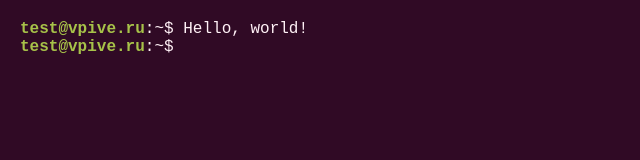
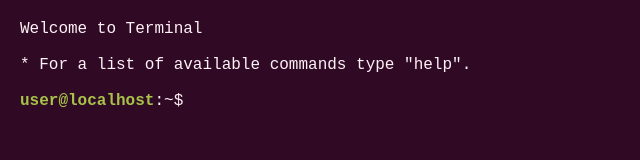
Before and after one commit to quassbottle/Terminal.Js, a plain HTML site: page index.html in a window 1280 px wide. Shown: the whole page, without its empty margins (0-640 px from the left). Drawn offline with Linux system fonts and the light colour scheme.

Commit message:
Hostname and username are now changeable. Adds welcome message.

```diff
--- a/index.html
+++ b/index.html
@@ -9,10 +9,9 @@
 <body>
     <div class="console">
         <div class="console__log">
-            <p><span class="username">test@vpive.ru</span>:~$ Hello, world!</p>
         </div>
         <div class="console__input">
-            <span class="username">test@vpive.ru</span>:~$&nbsp;<span contenteditable="true" class="type-input"></span>
+            <span class="username"></span>:~$&nbsp;<span contenteditable="true" class="type-input"></span>
         </div>
     </div>
     <script defer type="module" src="js/app.js"></script>
--- a/js/app.js
+++ b/js/app.js
@@ -6,11 +6,24 @@ const consoleLog = consoleContainer.querySelector(".console__log");
 const consoleTypeInput = consoleInput.querySelector(".type-input");
 
 function main() {
-    const console = new ConsoleHandler(consoleLog, consoleTypeInput);
+    const hostname = window.location.host;
+    const username = "user";
+
+    [...document.getElementsByClassName("username")].forEach(value => {
+       value.innerHTML = `${username}@${hostname}`;
+    });
+
+    const terminal = new ConsoleHandler(hostname, username, consoleLog, consoleTypeInput);
+
+    terminal.writeLine(`Welcome to Terminal
+
+    * For a list of available commands type "help".
+
+    `)
 
     window.addEventListener("keydown", (e) => {
         if (e.key === "Enter") {
-            const input = console.submit();
+            const input = terminal.submit();
             e.preventDefault();
         }
     })
--- a/js/console.js
+++ b/js/console.js
@@ -1,17 +1,23 @@
 export class ConsoleHandler {
     fastOutput;
+    hostname;
+    username;
+
     #consoleLog;
     #consoleInput;
     #consoleOutputHandler;
     #userInputLog;
     #commandHandler;
 
-    constructor(consoleLog, consoleInput) {
+    constructor(hostname, username, consoleLog, consoleInput) {
         this.#consoleOutputHandler = new ConsoleOutputHandler(consoleLog);
         this.#consoleInput = consoleInput;
         this.#consoleLog = consoleLog;
         this.#userInputLog = [];
         this.#commandHandler = new ConsoleCommandHandler(this);
+
+        this.hostname = hostname;
+        this.username = username;
 
         this.changeFastOutput(false);
     }
@@ -28,7 +34,7 @@ export class ConsoleHandler {
         this.#consoleOutputHandler.stopDelayedOutput();
 
         let newLine = document.createElement("p");
-        newLine.innerHTML = `<span class=\"username\">test@vpive.ru</span>:~$ `;
+        newLine.innerHTML = `<span class=\"username\">${this.username}@${this.hostname}</span>:~$ `;
         newLine.innerHTML += this.#consoleInput.innerHTML;
         this.#consoleLog.append(newLine);
 
@@ -151,12 +157,12 @@ class ConsoleCommandHandler {
             consoleHandler.clear();
             }, "clear", "clr"));
 
-        this.#commands.push(new ConsoleCommand("output-speed", "Toggle typewriter effect", () => {
+        this.#commands.push(new ConsoleCommand("output-speed", "Toggle typewriter effect", "",() => {
             this.consoleHandler.changeFastOutput(!this.consoleHandler.fastOutput);
             this.consoleHandler.writeLine(`Changed fast output to "${this.consoleHandler.fastOutput}".`);
             }, "outs"));
 
-        this.#commands.push(new ConsoleCommand("help", "Help command", (args) => {
+        this.#commands.push(new ConsoleCommand("help", "Help command", "",(args) => {
             this.consoleHandler.writeLine(this.#commands.map(command => {
                 return `${command.title} - ${command.description}`;
             }).join("\n"));
```
